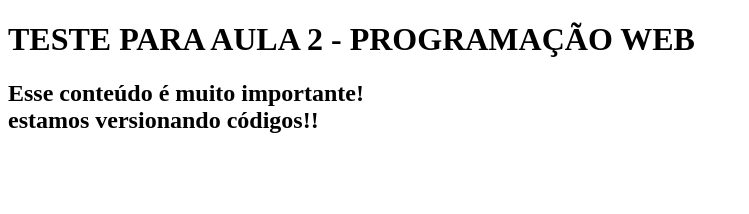
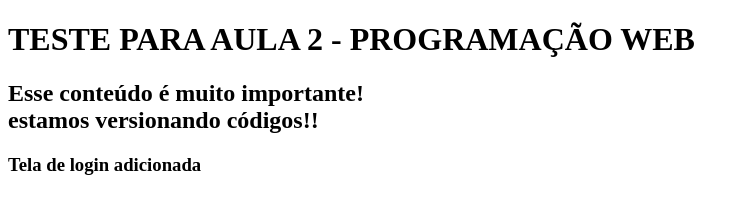
Before and after one commit to RoodNey7/Aula-02-programa-o-web, a plain HTML site: page index.html in a window 1280 px wide. Shown: the whole page, without its empty margins (0-749 px from the left). Drawn offline with Linux system fonts and the light colour scheme.

Commit message:
inclusão da tela de login no site aula02

```diff
--- a/index.html
+++ b/index.html
@@ -11,6 +11,7 @@
     <h2>Esse conteúdo é muito importante! <br>
         estamos versionando códigos!!
     </h2>
+    <h3>Tela de login adicionada</h3>
 
 </body>
 </html>
```
